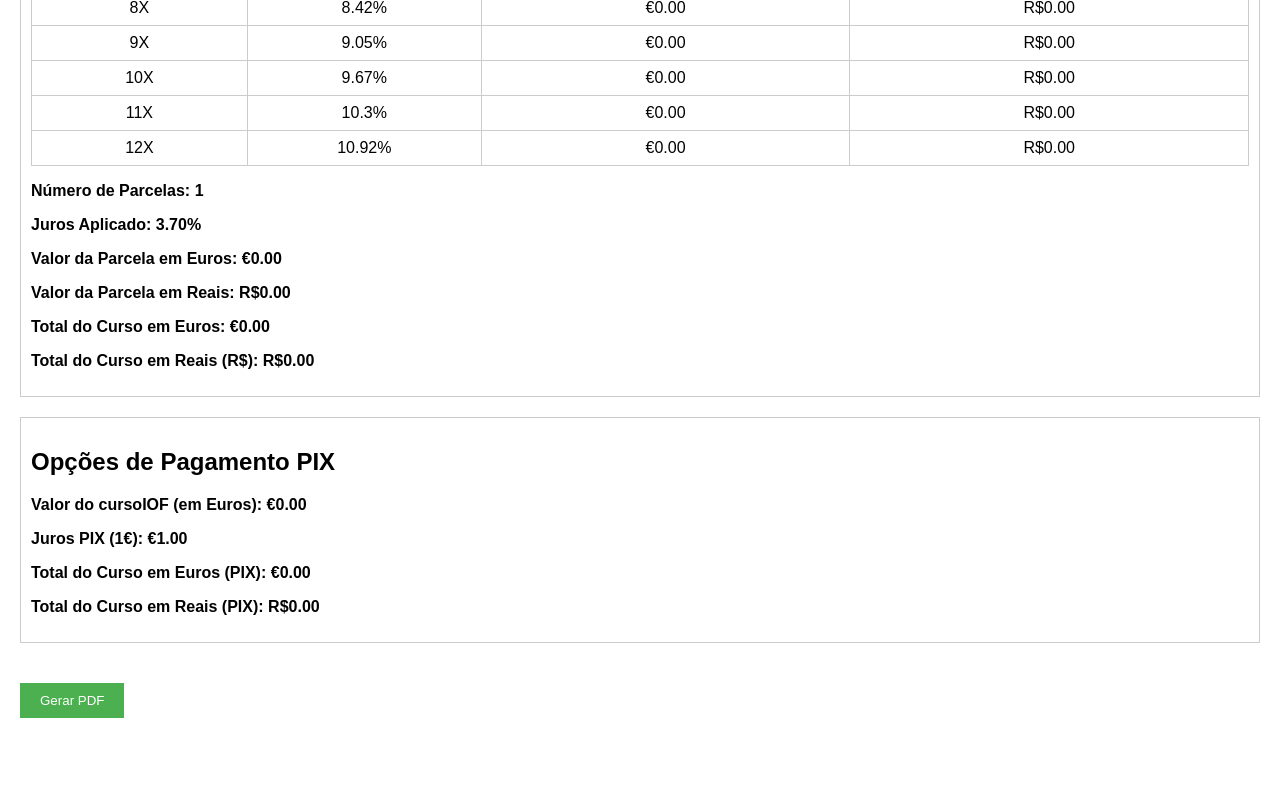
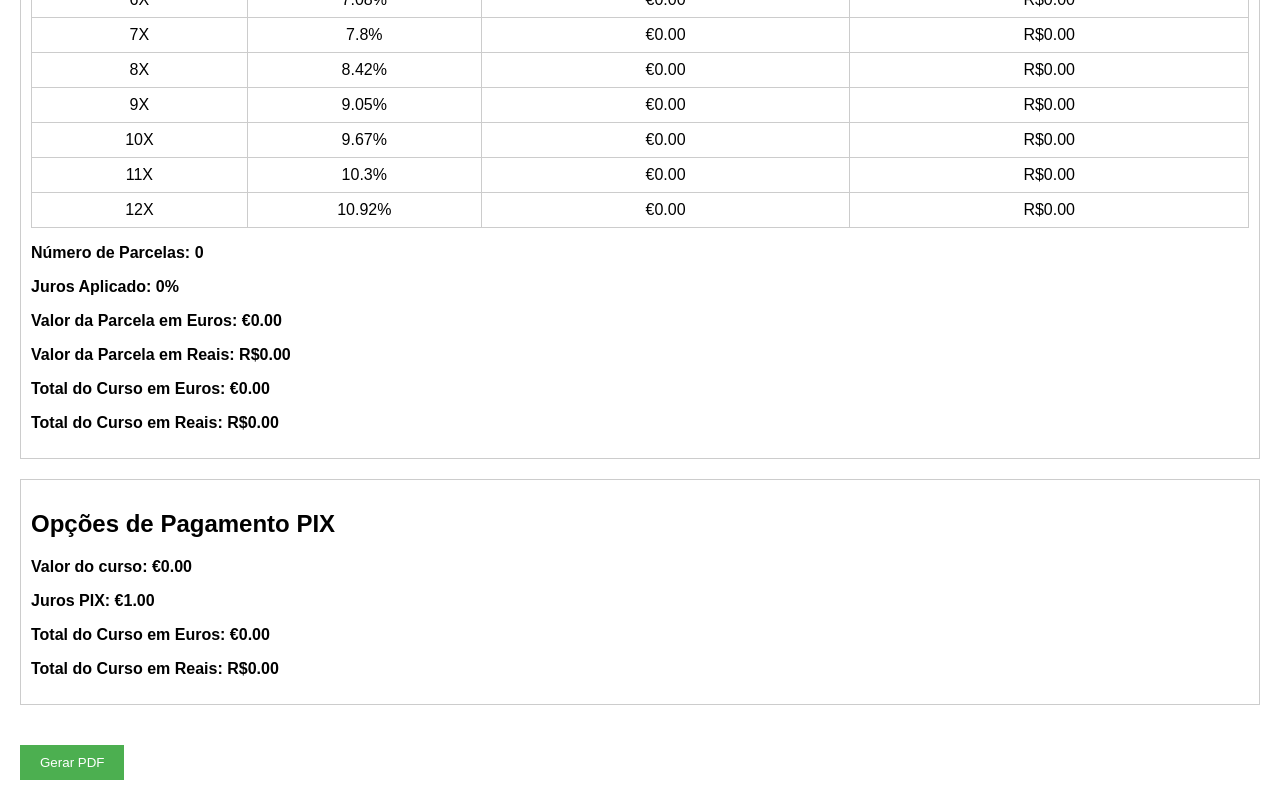
Before and after one commit to emanuelrferreira/quotely, a website: page calculadora.html in a window 1280 px wide. Shown: the part 1050-1850 px from the top of the page. Before the commit the page ends 1788 px from the top, so only its background shows below. Drawn offline with nearby package versions, Linux system fonts and the light colour scheme.

Commit message:
Update calculadora.html

```diff
--- a/calculadora.html
+++ b/calculadora.html
@@ -23,14 +23,17 @@
 
     <div class="section">
         <h2>Informações Gerais</h2>
-        <label for="data">Data do Dia:</label>
+        <label for="data">Data:</label>
         <input type="text" id="data" readonly>
 
-        <label for="agente">Nome do Agente de Vendas:</label>
+        <label for="agente">Nome do Agente:</label>
         <input type="text" id="agente" placeholder="Digite o nome do agente">
 
         <label for="aluno">Nome do Aluno:</label>
         <input type="text" id="aluno" placeholder="Digite o nome do aluno">
+
+        <label for="aluno">Email do Aluno:</label>
+        <input type="text" id="emailAluno" placeholder="Digite o email do aluno">
     </div>
 
     <div class="section">
@@ -75,22 +78,22 @@
         </table>
 
         <div class="result">
-            <p>Número de Parcelas: <span id="numParcelas">1</span></p>
-            <p>Juros Aplicado: <span id="jurosAplicado">3.70%</span></p>
+            <p>Número de Parcelas: <span id="numParcelas">0</span></p>
+            <p>Juros Aplicado: <span id="jurosAplicado">0%</span></p>
             <p>Valor da Parcela em Euros: €<span id="valorParcelaEuro">0.00</span></p>
             <p>Valor da Parcela em Reais: R$<span id="valorParcelaReal">0.00</span></p>
             <p>Total do Curso em Euros: €<span id="totalEuro">0.00</span></p>
-            <p>Total do Curso em Reais (R$): R$<span id="totalReal">0.00</span></p>
+            <p>Total do Curso em Reais: R$<span id="totalReal">0.00</span></p>
         </div>
     </div>
 
     <div class="section">
         <h2>Opções de Pagamento PIX</h2>
         <div class="result">
-            <p>Valor do cursoIOF (em Euros): €<span id="cursoIOF">0.00</span></p>
-            <p>Juros PIX (1€): €1.00</p>
-            <p>Total do Curso em Euros (PIX): €<span id="totalPIXEuro">0.00</span></p>
-            <p>Total do Curso em Reais (PIX): R$<span id="totalPIXReal">0.00</span></p>
+            <p>Valor do curso: €<span id="cursoIOF">0.00</span></p>
+            <p>Juros PIX: €1.00</p>
+            <p>Total do Curso em Euros: €<span id="totalPIXEuro">0.00</span></p>
+            <p>Total do Curso em Reais: R$<span id="totalPIXReal">0.00</span></p>
         </div>
     </div>
 
```
